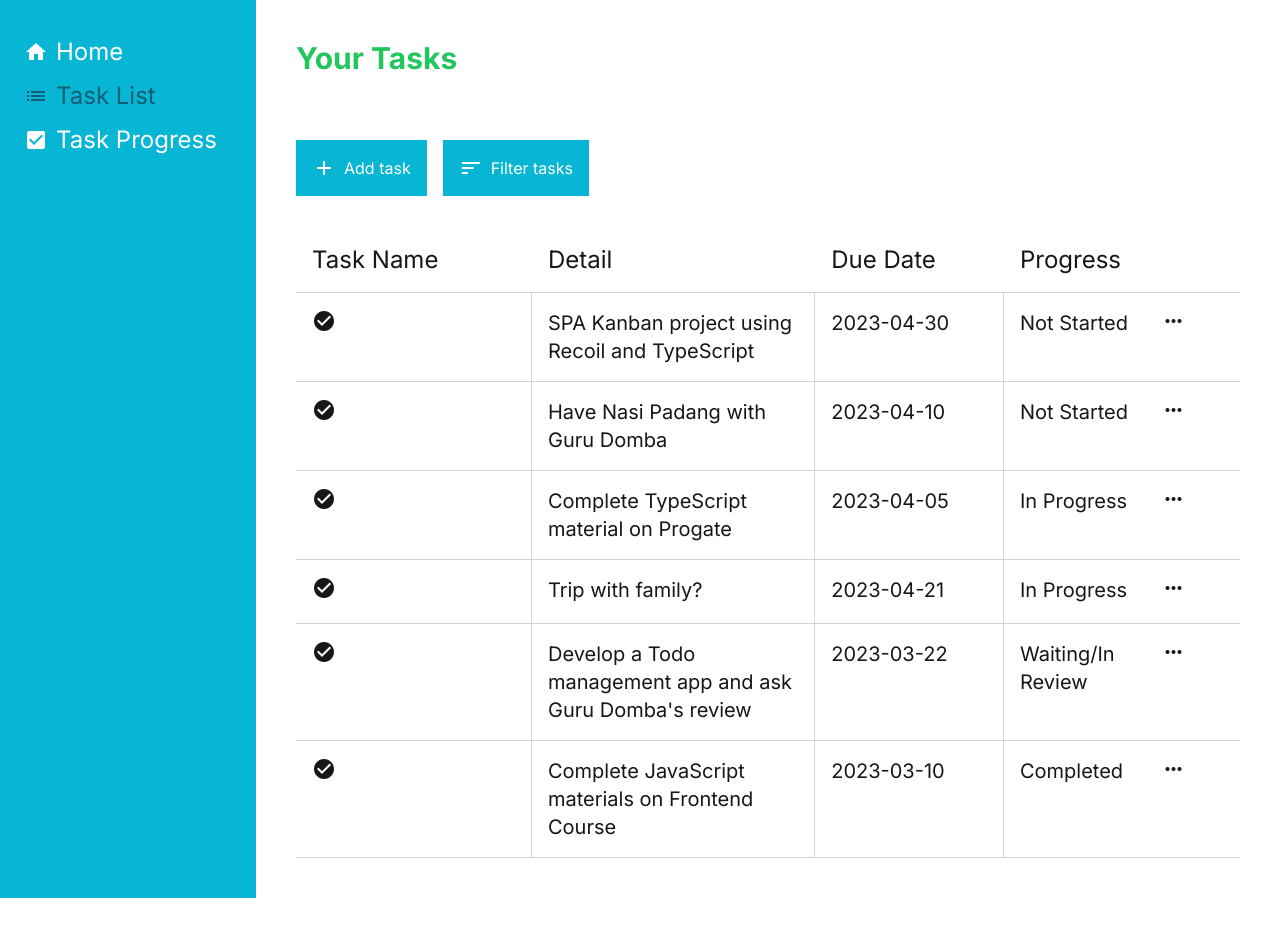
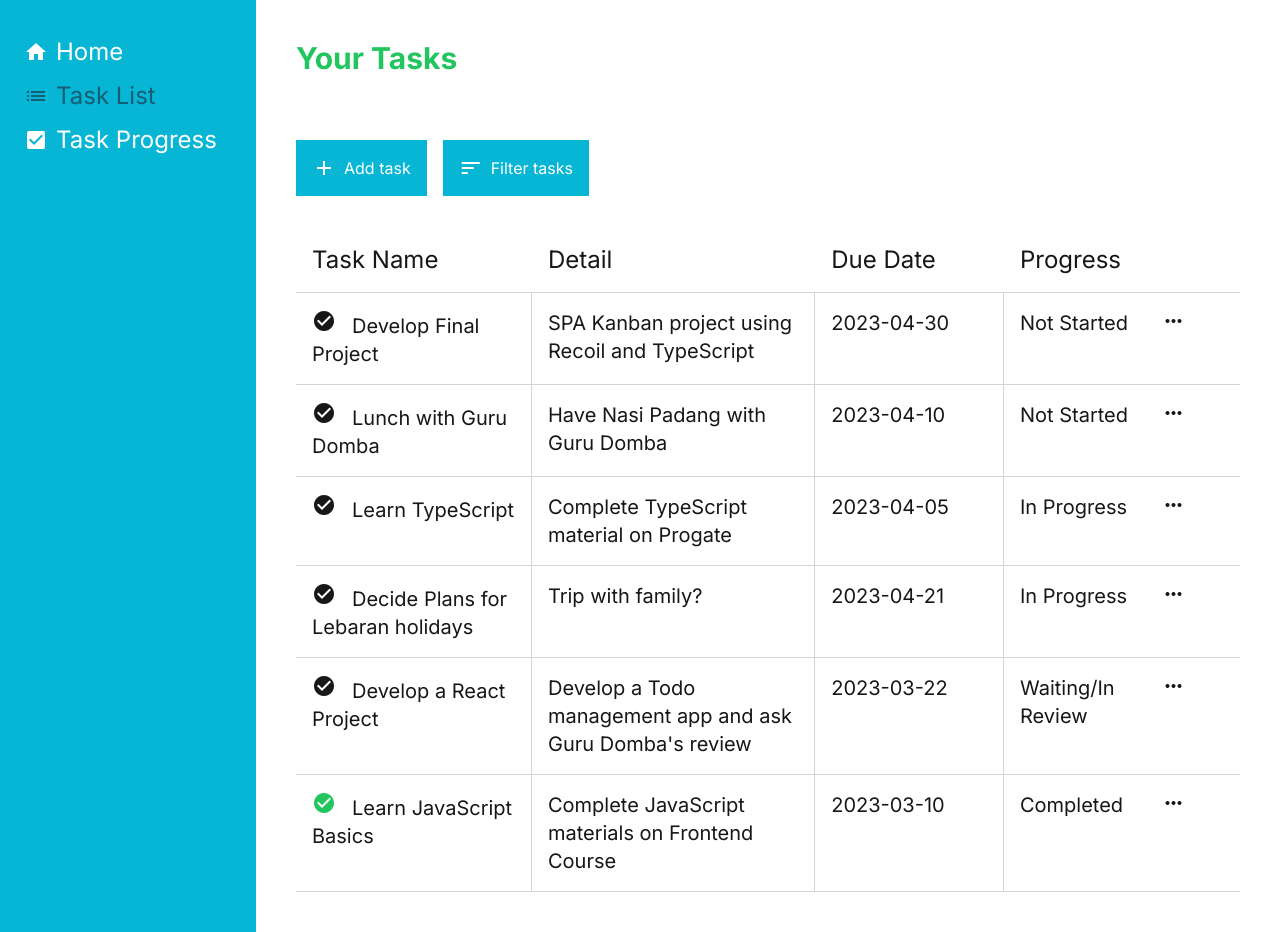
Before and after one commit to mhaikalfikri252/kanban-next, a Next.js app: page /task-list in a window 1280 px wide. Before the commit the page ends 898 px from the top, so only its background shows below. Built offline with nearby package versions, Linux system fonts and the light colour scheme.

Commit message:
Develop complete feature

```diff
--- /dev/null
+++ b/src/components/TaskIcon.tsx
@@ -0,0 +1,34 @@
+import { TASK_PROGRESS_ID } from '@/constants'
+import type { Task } from '@/types'
+import { useRecoilState } from 'recoil'
+import { tasksState } from '@/features/taskAtoms'
+
+interface TaskIconProps {
+  task: Task
+}
+
+const TaskIcon = ({ task }: TaskIconProps) => {
+  const isProgressCompleted = task.progressOrder === TASK_PROGRESS_ID.COMPLETED
+
+  const [tasks, setTasks] = useRecoilState<Task[]>(tasksState)
+
+  const completeTask = (taskId: number): void => {
+    const updatedTasks: Task[] = tasks.map((task) =>
+      task.id === taskId ? { ...task, progressOrder: TASK_PROGRESS_ID.COMPLETED } : task,
+    )
+    setTasks(updatedTasks)
+  }
+
+  return (
+    <div
+      className={`material-icons mr-4 text-3xl ${isProgressCompleted ? 'text-green-500 cursor-default' : 'text-grey-400 cursor-pointer'}`}
+      onClick={(): void => {
+        completeTask(task.id)
+      }}
+    >
+      check_circle
+    </div>
+  )
+}
+
+export default TaskIcon
--- a/src/components/task-list/TaskListItem.tsx
+++ b/src/components/task-list/TaskListItem.tsx
@@ -1,5 +1,6 @@
 import type { Task } from '@/types'
 import { TASK_PROGRESS_ID, TASK_PROGRESS_STATUS } from '@/constants'
+import TaskIcon from '../TaskIcon'
 
 interface TaskListItemProps {
   task: Task
@@ -24,7 +25,8 @@
   return (
     <div className="flex items-stretch border-b border-b-gray-300 text-xl relative *:p-4 *:items-center *:border-r-gray-300">
       <div className="w-1/4 border-r">
-        <span className="material-icons">check_circle</span>
+        <TaskIcon task={task} />
+        {task.title}
       </div>
       <div className="w-[30%] border-r">{task.detail}</div>
       <div className="w-1/5 border-r">{task.dueDate}</div>
--- a/src/components/task-progress/TaskCard.tsx
+++ b/src/components/task-progress/TaskCard.tsx
@@ -1,5 +1,6 @@
 import type { Task } from '@/types'
 import { TASK_PROGRESS_ID } from '@/constants'
+import TaskIcon from '../TaskIcon'
 
 interface TaskCardProps {
   task: Task
@@ -10,7 +11,7 @@
   return (
     <div className="bg-green-200 p-6 rounded-xl my-2 flex flex-col gap-y-2 text-xl relative">
       <div className="flex justify-between">
-        <div className="material-icons">check_circle</div>
+        <TaskIcon task={task} />
         <div className="material-icons cursor_pointer">move_vert</div>
       </div>
       <p className="text-3xl font-medium mt-2">{task.title}</p>
--- a/src/constants/index.ts
+++ b/src/constants/index.ts
@@ -13,11 +13,11 @@
 }
 
 export const AtomKeys = {
-  TASK: 'task',
+  TASKS: 'tasks',
 }
 
 export const SelectorKeys = {
-  UN_COMPLETED_TASKS: 'uncompletedTasks',
+  UNCOMPLETED_TASKS: 'uncompletedTasks',
   NOT_STARTED_TASKS: 'notStartedTasks',
   IN_PROGRESS_TASKS: 'inProgressTasks',
   WAITING_TASKS: 'waitingTasks',
--- a/src/features/taskAtoms.ts
+++ b/src/features/taskAtoms.ts
@@ -3,7 +3,7 @@
 import { AtomKeys } from '@/constants'
 
 export const tasksState = atom<Task[]>({
-  key: AtomKeys.TASK,
+  key: AtomKeys.TASKS,
   default: [
     {
       id: 1,
--- a/src/features/taskSelector.ts
+++ b/src/features/taskSelector.ts
@@ -31,7 +31,7 @@
 })
 
 export const uncompletedTasksSelector = selector<Task[]>({
-  key: SelectorKeys.UN_COMPLETED_TASKS,
+  key: SelectorKeys.UNCOMPLETED_TASKS,
   get: ({ get }) => {
     return get(tasksState).filter((task) => {
       return task.progressOrder !== 4
```
